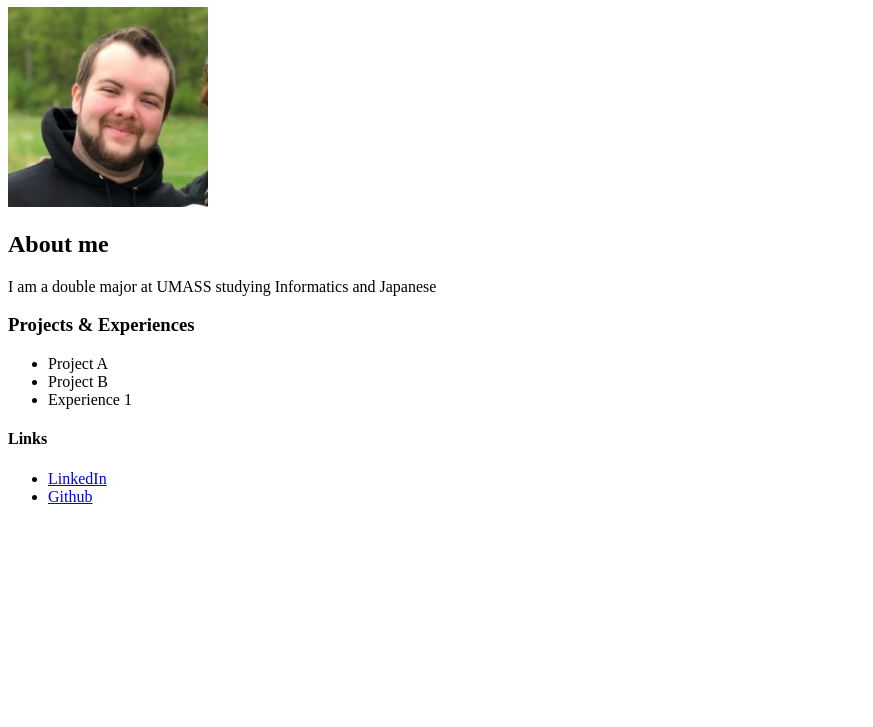
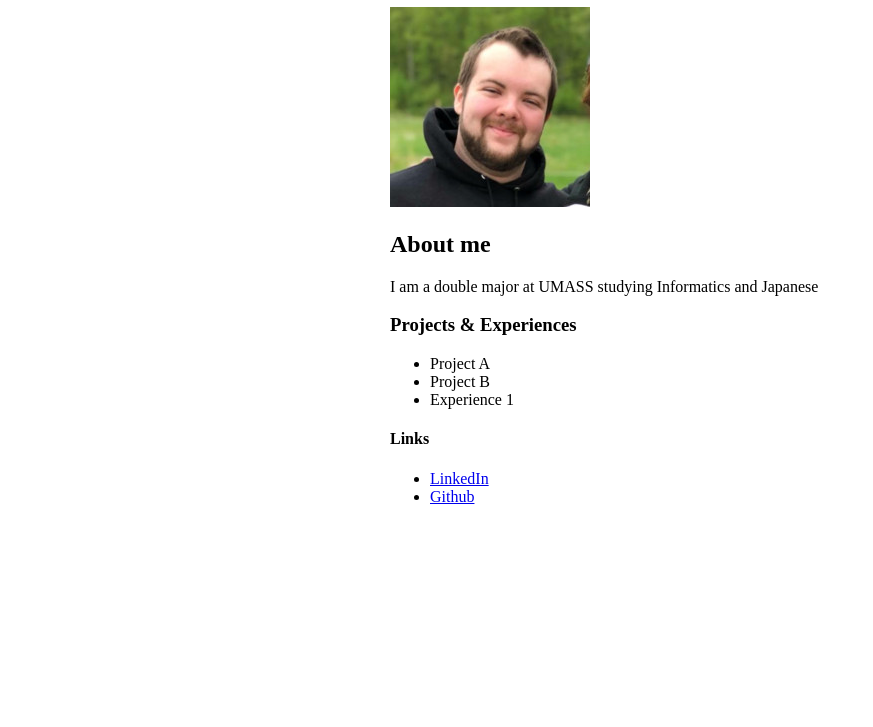
Before and after one commit to DanSC111/DanSC111.github.io, a plain HTML site: page index.html in a window 1280 px wide. Shown: the part 73-800 px from the top of the page, without its empty margins (0-873 px from the left). Drawn offline with Linux system fonts and the light colour scheme.

Commit message:
Update style.css

```diff
--- a/style.css
+++ b/style.css
@@ -1,4 +1,4 @@
-.content{
+body{
     max-width: 500px;
     margin: auto;
 }
```
